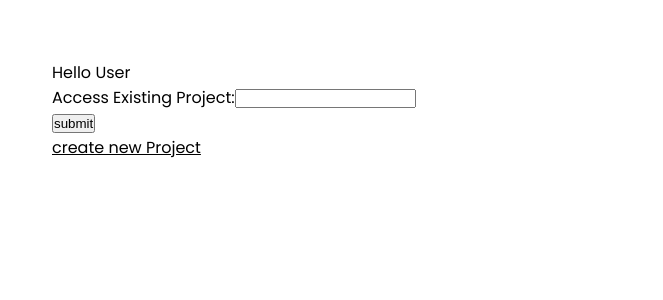
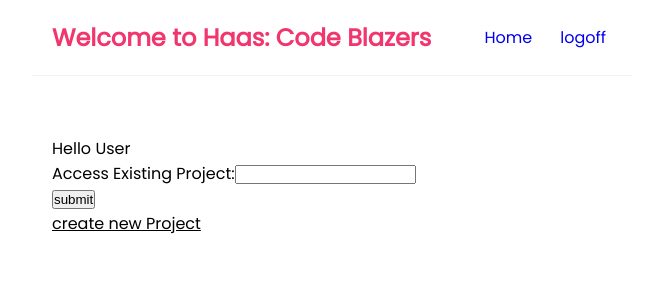
Before and after one commit to Pandora727/APAD_Code_Blazers, a React (Create React App) app: page / in a window 1280 px wide. Shown: the top 300 px of the page, without its empty margins (308-971 px from the left). Built offline with nearby package versions, Linux system fonts and the light colour scheme.

Commit message:
added Nabar

```diff
--- a/src/App.js
+++ b/src/App.js
@@ -1,6 +1,7 @@
 import ExistProject from './components/ExistProject';
 import Create_Project from './components/Create_Project';
 import Hardware_Management from './components/Hardware_Management';
+import Navbar from './components/Navbar';
 import React from 'react'
 import { BrowserRouter as Router, Route, Routes } from 'react-router-dom';
 
@@ -8,11 +9,14 @@ function App() {
   return (
     <Router>
       <div className="App">
+      <Navbar />
         <div className="content">
           <Routes>
           <Route exact path="/" element={<ExistProject/>} />
           <Route path="/home/create_new_project" element={<Create_Project/>} />
           <Route path="/home/hardware_management_page" element={<Hardware_Management />} />
+          <Route path="/home/" element={<ExistProject/>} />
+          {/* <Route path="/home/" element={<ExistProject/>} /> */}
           </Routes>
         </div>
       </div>
--- a/src/components/Hardware_Management.js
+++ b/src/components/Hardware_Management.js
@@ -39,8 +39,12 @@ function  Hardware_Management() {
   {
     default_hwdata();
     window.onpopstate = () =>{
-      navigate('/')
+      navigate('/');
     }
+
+    // window.onpushstate = () =>{
+    //   navigate('/');
+    // }
 
 
   }, [])
@@ -129,8 +133,8 @@ function  Hardware_Management() {
       <br />
 
       <p> Project_ID: {project_details.project_id}  </p>
-      <p> No_hwset1_checked_in: {project_details.hwset_1} </p>
-      <p> No_hwset2_checked_in: {project_details.hwset_2}</p>
+      <p> No_hwset1_checked_out: {project_details.hwset_1} </p>
+      <p> No_hwset2_checked_out: {project_details.hwset_2}</p>
 
       <br />
       <label>
--- /dev/null
+++ b/src/components/Navbar.js
@@ -0,0 +1,16 @@
+import { Link } from "react-router-dom";
+
+const Navbar = () => {
+  return (
+    <nav className="navbar">
+      <h1>Welcome to Haas: Code Blazers</h1>
+      <div className="links">
+        <Link to="/">Home</Link>
+        <Link to="/" style={{
+        }}>logoff</Link>
+      </div>
+    </nav>
+  );
+}
+
+export default Navbar;
```
